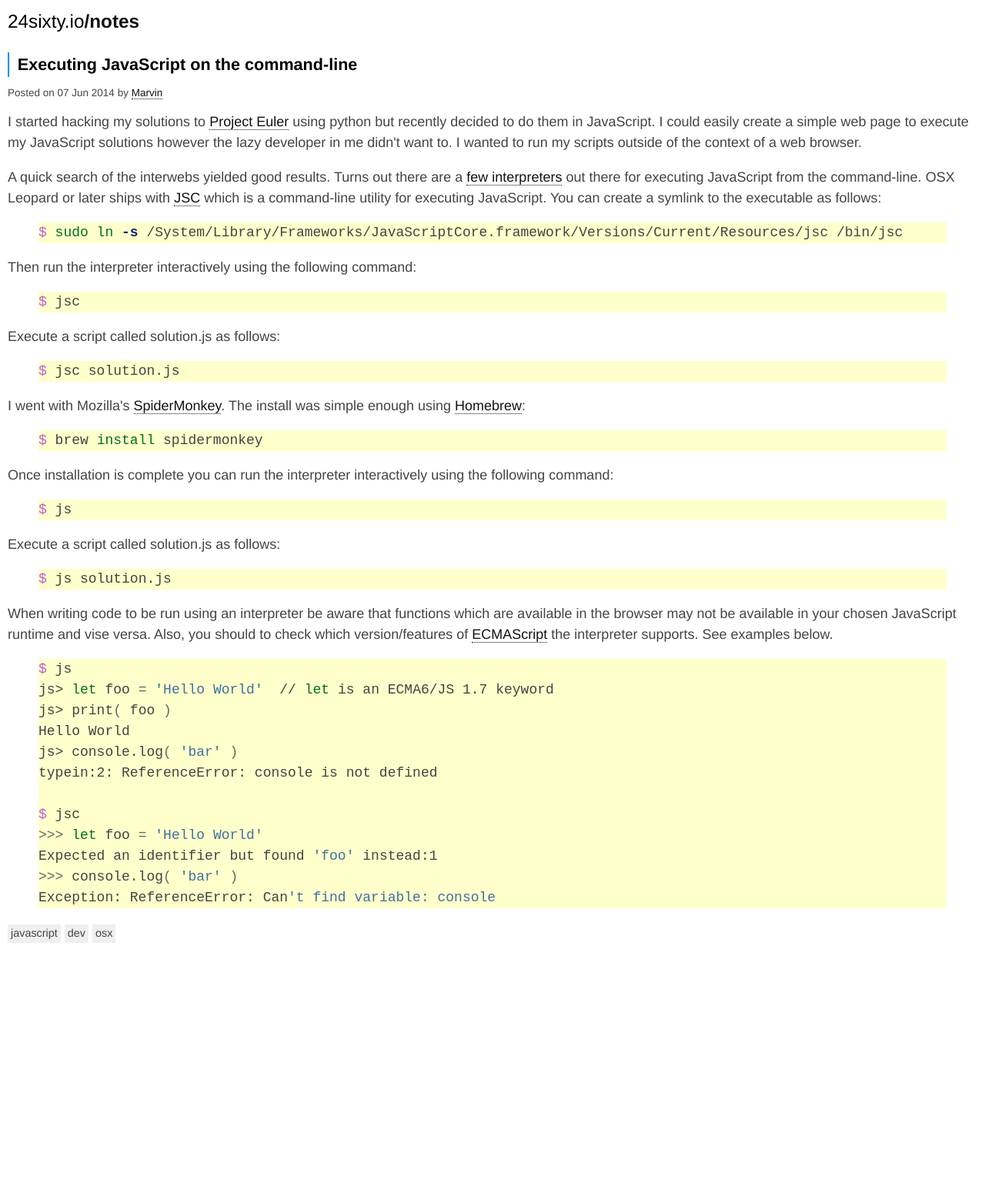
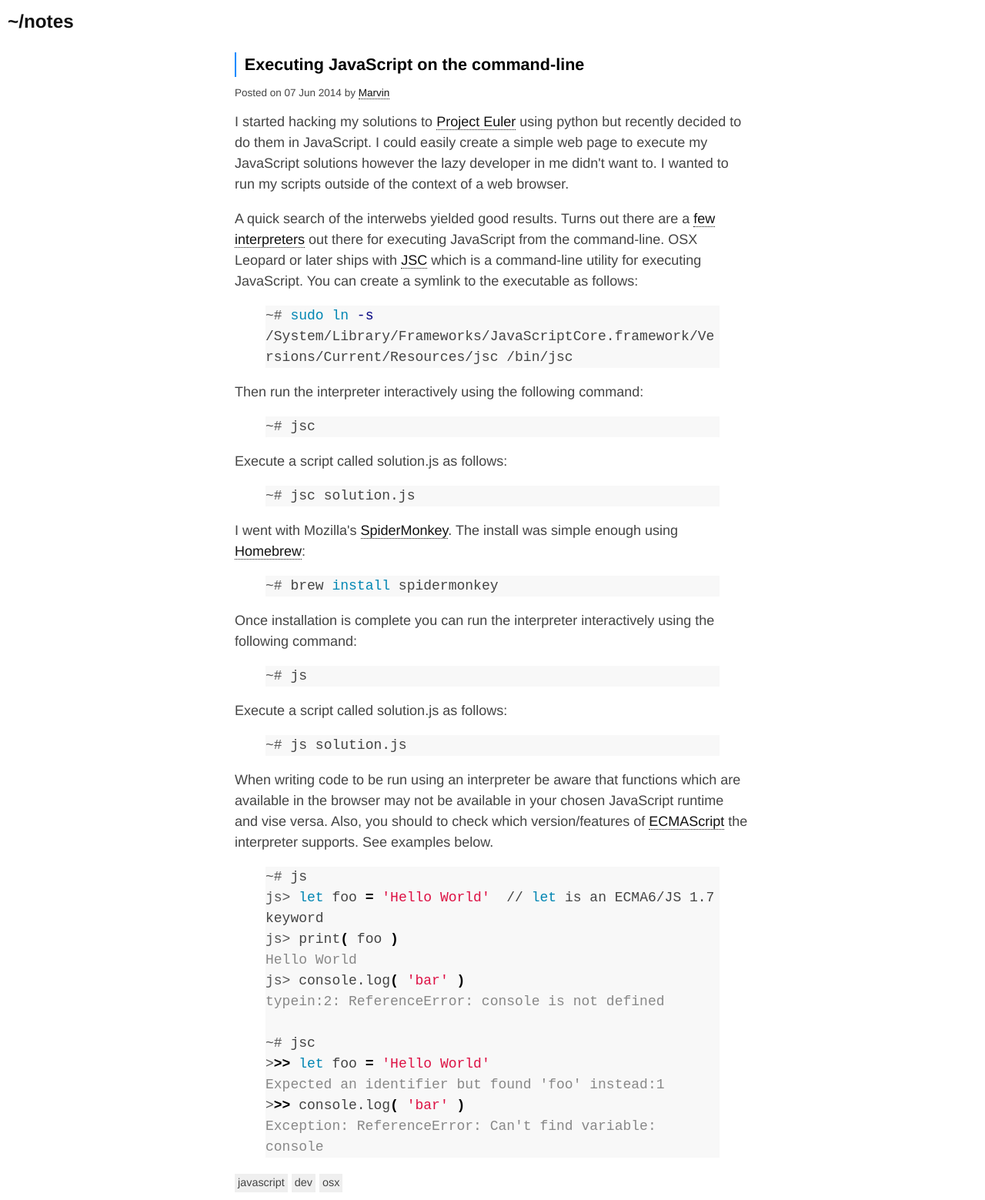
Before and after one commit to charlesmarvin/charlesmarvin.github.io, a Jekyll site: the page built from _posts/2014-06-07-javascript-on-the-command-line.html, in a window 1280 px wide. Shown: the whole page at 77% size. Built offline with Jekyll 4.4.1, drawn with Linux system fonts in a browser that asks for light colours; before the commit the page ends 1235 px from its top, so only the background shows below that.

Commit message:
Update layout and styles

```diff
--- a/_layouts/default.html
+++ b/_layouts/default.html
@@ -14,10 +14,12 @@
 	<header>
 	  <nav>
 	    <ul>
-		  <li><h1><a href="/"><span class="no-accent">24sixty.io</span>/notes</a></h1></li>
+		  <li><h1><a href="/notes">~/notes</a></h1></li>
 		</ul>
 	  </nav>
 	</header>
+	<div class="page-content">
 	{{ content }}
+	</div>
   </body>
 </html>
--- a/_posts/2014-06-07-javascript-on-the-command-line.html
+++ b/_posts/2014-06-07-javascript-on-the-command-line.html
@@ -11,49 +11,49 @@
 
 <p>
     A quick search of the interwebs yielded good results. Turns out there are a <a href="https://developer.mozilla.org/en-US/docs/Web/JavaScript/Shells">few interpreters</a> out there for executing JavaScript from the command-line. OSX Leopard or later ships with <a href="http://trac.webkit.org/wiki/JSC">JSC</a> which is a command-line utility for executing JavaScript. You can create a symlink to the executable as follows:
-{% highlight bash %}
-$ sudo ln -s /System/Library/Frameworks/JavaScriptCore.framework/Versions/Current/Resources/jsc /bin/jsc
+{% highlight console %}
+~# sudo ln -s /System/Library/Frameworks/JavaScriptCore.framework/Versions/Current/Resources/jsc /bin/jsc
 {% endhighlight %}
 
 Then run the interpreter interactively using the following command:
-{% highlight bash %}
-$ jsc
+{% highlight console %}
+~# jsc
 {% endhighlight %}
 
 Execute a script called solution.js as follows:
-{% highlight bash %}
-$ jsc solution.js
+{% highlight console %}
+~# jsc solution.js
 {% endhighlight %}
 </p>
 
 <p>
 I went with Mozilla's <a html="https://developer.mozilla.org/en-US/docs/Mozilla/Projects/SpiderMonkey/Introduction_to_the_JavaScript_shell">SpiderMonkey</a>. The install was simple enough using <a href="http://brew.sh/">Homebrew</a>:
-{% highlight bash %}
-$ brew install spidermonkey
+{% highlight console %}
+~# brew install spidermonkey
 {% endhighlight %}
 
 Once installation is complete you can run the interpreter interactively using the following command:
-{% highlight bash %}
-$ js
+{% highlight console %}
+~# js
 {% endhighlight %}
 
 Execute a script called solution.js as follows:
-{% highlight bash %}
-$ js solution.js
+{% highlight console %}
+~# js solution.js
 {% endhighlight %}
 </p>
 
 <p>
     When writing code to be run using an interpreter be aware that functions which are available in the browser may not be available in your chosen JavaScript runtime and vise versa. Also, you should to check which version/features of <a href="http://en.wikipedia.org/wiki/ECMAScript">ECMAScript</a> the interpreter supports. See examples below.
-{% highlight bash %}
-$ js
+{% highlight console %}
+~# js
 js> let foo = 'Hello World'  // let is an ECMA6/JS 1.7 keyword
 js> print( foo )
 Hello World
 js> console.log( 'bar' )
 typein:2: ReferenceError: console is not defined
 
-$ jsc
+~# jsc
 >>> let foo = 'Hello World'
 Expected an identifier but found 'foo' instead:1
 >>> console.log( 'bar' )
--- a/css/default.css
+++ b/css/default.css
@@ -34,6 +34,7 @@
   .title { border-left:2px solid #008AFF; padding:0em .5em; margin:1em 0em .5em 0em}
   .copy { font-size:80%; }
   .meta { font-size:75%; margin-bottom:1em;}
+  .page-content { max-width: 670px; margin: 0 auto; }
   .post-listing { list-style:none; margin:0; padding:0; }
   .post-listing__date { font-size: 75% }
   .tags { margin-top:1em; }
--- a/css/highlight.css
+++ b/css/highlight.css
@@ -1,61 +1,223 @@
-.highlight { background-color: #ffffcc }
-.c { color: #60a0b0; font-style: italic } /* Comment */
-.err { border: 1px solid #FF0000 } /* Error */
-.k { color: #007020; font-weight: bold } /* Keyword */
-.o { color: #666666 } /* Operator */
-.cm { color: #60a0b0; font-style: italic } /* Comment.Multiline */
-.cp { color: #007020 } /* Comment.Preproc */
-.c1 { color: #60a0b0; font-style: italic } /* Comment.Single */
-.cs { color: #60a0b0; background-color: #fff0f0 } /* Comment.Special */
-.gd { color: #A00000 } /* Generic.Deleted */
-.ge { font-style: italic } /* Generic.Emph */
-.gr { color: #FF0000 } /* Generic.Error */
-.gh { color: #000080; font-weight: bold } /* Generic.Heading */
-.gi { color: #00A000 } /* Generic.Inserted */
-.go { color: #888888 } /* Generic.Output */
-.gp { color: #c65d09; font-weight: bold } /* Generic.Prompt */
-.gs { font-weight: bold } /* Generic.Strong */
-.gu { color: #800080; font-weight: bold } /* Generic.Subheading */
-.gt { color: #0044DD } /* Generic.Traceback */
-.kc { color: #007020; font-weight: bold } /* Keyword.Constant */
-.kd { color: #007020; font-weight: bold } /* Keyword.Declaration */
-.kn { color: #007020; font-weight: bold } /* Keyword.Namespace */
-.kp { color: #007020 } /* Keyword.Pseudo */
-.kr { color: #007020; font-weight: bold } /* Keyword.Reserved */
-.kt { color: #902000 } /* Keyword.Type */
-.m { color: #40a070 } /* Literal.Number */
-.s { color: #4070a0 } /* Literal.String */
-.na { color: #4070a0 } /* Name.Attribute */
-.nb { color: #007020 } /* Name.Builtin */
-.nc { color: #0e84b5; font-weight: bold } /* Name.Class */
-.no { color: #60add5 } /* Name.Constant */
-.nd { color: #555555; font-weight: bold } /* Name.Decorator */
-.ni { color: #d55537; font-weight: bold } /* Name.Entity */
-.ne { color: #007020 } /* Name.Exception */
-.nf { color: #06287e } /* Name.Function */
-.nl { color: #002070; font-weight: bold } /* Name.Label */
-.nn { color: #0e84b5; font-weight: bold } /* Name.Namespace */
-.nt { color: #062873; font-weight: bold } /* Name.Tag */
-.nv { color: #bb60d5 } /* Name.Variable */
-.ow { color: #007020; font-weight: bold } /* Operator.Word */
-.w { color: #bbbbbb } /* Text.Whitespace */
-.mf { color: #40a070 } /* Literal.Number.Float */
-.mh { color: #40a070 } /* Literal.Number.Hex */
-.mi { color: #40a070 } /* Literal.Number.Integer */
-.mo { color: #40a070 } /* Literal.Number.Oct */
-.sb { color: #4070a0 } /* Literal.String.Backtick */
-.sc { color: #4070a0 } /* Literal.String.Char */
-.sd { color: #4070a0; font-style: italic } /* Literal.String.Doc */
-.s2 { color: #4070a0 } /* Literal.String.Double */
-.se { color: #4070a0; font-weight: bold } /* Literal.String.Escape */
-.sh { color: #4070a0 } /* Literal.String.Heredoc */
-.si { color: #70a0d0; font-style: italic } /* Literal.String.Interpol */
-.sx { color: #c65d09 } /* Literal.String.Other */
-.sr { color: #235388 } /* Literal.String.Regex */
-.s1 { color: #4070a0 } /* Literal.String.Single */
-.ss { color: #517918 } /* Literal.String.Symbol */
-.bp { color: #007020 } /* Name.Builtin.Pseudo */
-.vc { color: #bb60d5 } /* Name.Variable.Class */
-.vg { color: #bb60d5 } /* Name.Variable.Global */
-.vi { color: #bb60d5 } /* Name.Variable.Instance */
-.il { color: #40a070 } /* Literal.Number.Integer.Long */
+.highlight table td {
+  padding: 5px;
+}
+.highlight table pre {
+  margin: 0;
+}
+.highlight .cm {
+  color: #999988;
+  font-style: italic;
+}
+.highlight .cp {
+  color: #999999;
+  font-weight: bold;
+}
+.highlight .c1 {
+  color: #999988;
+  font-style: italic;
+}
+.highlight .cs {
+  color: #999999;
+  font-weight: bold;
+  font-style: italic;
+}
+.highlight .c,
+.highlight .ch,
+.highlight .cd,
+.highlight .cpf {
+  color: #999988;
+  font-style: italic;
+}
+.highlight .err {
+  color: #a61717;
+  background-color: #e3d2d2;
+}
+.highlight .gd {
+  color: #000000;
+  background-color: #ffdddd;
+}
+.highlight .ge {
+  color: #000000;
+  font-style: italic;
+}
+.highlight .gr {
+  color: #aa0000;
+}
+.highlight .gh {
+  color: #999999;
+}
+.highlight .gi {
+  color: #000000;
+  background-color: #ddffdd;
+}
+.highlight .go {
+  color: #888888;
+}
+.highlight .gp {
+  color: #555555;
+}
+.highlight .gs {
+  font-weight: bold;
+}
+.highlight .gu {
+  color: #aaaaaa;
+}
+.highlight .gt {
+  color: #aa0000;
+}
+.highlight .kc {
+  color: #000000;
+  font-weight: bold;
+}
+.highlight .kd {
+  color: #000000;
+  font-weight: bold;
+}
+.highlight .kn {
+  color: #000000;
+  font-weight: bold;
+}
+.highlight .kp {
+  color: #000000;
+  font-weight: bold;
+}
+.highlight .kr {
+  color: #000000;
+  font-weight: bold;
+}
+.highlight .kt {
+  color: #445588;
+  font-weight: bold;
+}
+.highlight .k,
+.highlight .kv {
+  color: #000000;
+  font-weight: bold;
+}
+.highlight .mf {
+  color: #009999;
+}
+.highlight .mh {
+  color: #009999;
+}
+.highlight .il {
+  color: #009999;
+}
+.highlight .mi {
+  color: #009999;
+}
+.highlight .mo {
+  color: #009999;
+}
+.highlight .m,
+.highlight .mb,
+.highlight .mx {
+  color: #009999;
+}
+.highlight .sb {
+  color: #d14;
+}
+.highlight .sc {
+  color: #d14;
+}
+.highlight .sd {
+  color: #d14;
+}
+.highlight .s2 {
+  color: #d14;
+}
+.highlight .se {
+  color: #d14;
+}
+.highlight .sh {
+  color: #d14;
+}
+.highlight .si {
+  color: #d14;
+}
+.highlight .sx {
+  color: #d14;
+}
+.highlight .sr {
+  color: #009926;
+}
+.highlight .s1 {
+  color: #d14;
+}
+.highlight .ss {
+  color: #990073;
+}
+.highlight .s,
+.highlight .sa,
+.highlight .dl {
+  color: #d14;
+}
+.highlight .na {
+  color: #008080;
+}
+.highlight .bp {
+  color: #999999;
+}
+.highlight .nb {
+  color: #0086b3;
+}
+.highlight .nc {
+  color: #445588;
+  font-weight: bold;
+}
+.highlight .no {
+  color: #008080;
+}
+.highlight .nd {
+  color: #3c5d5d;
+  font-weight: bold;
+}
+.highlight .ni {
+  color: #800080;
+}
+.highlight .ne {
+  color: #990000;
+  font-weight: bold;
+}
+.highlight .nf,
+.highlight .fm {
+  color: #990000;
+  font-weight: bold;
+}
+.highlight .nl {
+  color: #990000;
+  font-weight: bold;
+}
+.highlight .nn {
+  color: #555555;
+}
+.highlight .nt {
+  color: #000080;
+}
+.highlight .vc {
+  color: #008080;
+}
+.highlight .vg {
+  color: #008080;
+}
+.highlight .vi {
+  color: #008080;
+}
+.highlight .nv,
+.highlight .vm {
+  color: #008080;
+}
+.highlight .ow {
+  color: #000000;
+  font-weight: bold;
+}
+.highlight .o {
+  color: #000000;
+  font-weight: bold;
+}
+.highlight .w {
+  color: #bbbbbb;
+}
+.highlight {
+  background-color: #f8f8f8;
+}
```
Also changed, not shown: 1 other file.
